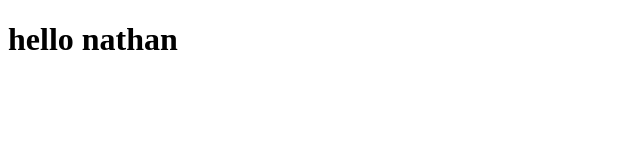
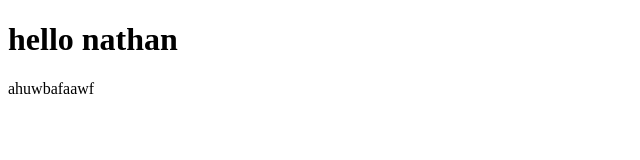
Before and after one commit to Joshua010101/test, a plain HTML site: page index.html in a window 1280 px wide. Shown: the whole page, without its empty margins (0-640 px from the left). Drawn offline with Linux system fonts and the light colour scheme.

Commit message:
commit 2

```diff
--- a/index.html
+++ b/index.html
@@ -7,5 +7,7 @@
 </head>
 <body>
     <h1>hello nathan</h1>
+    <p>ahuwbafaawf
+    </p>
 </body>
 </html>
```
